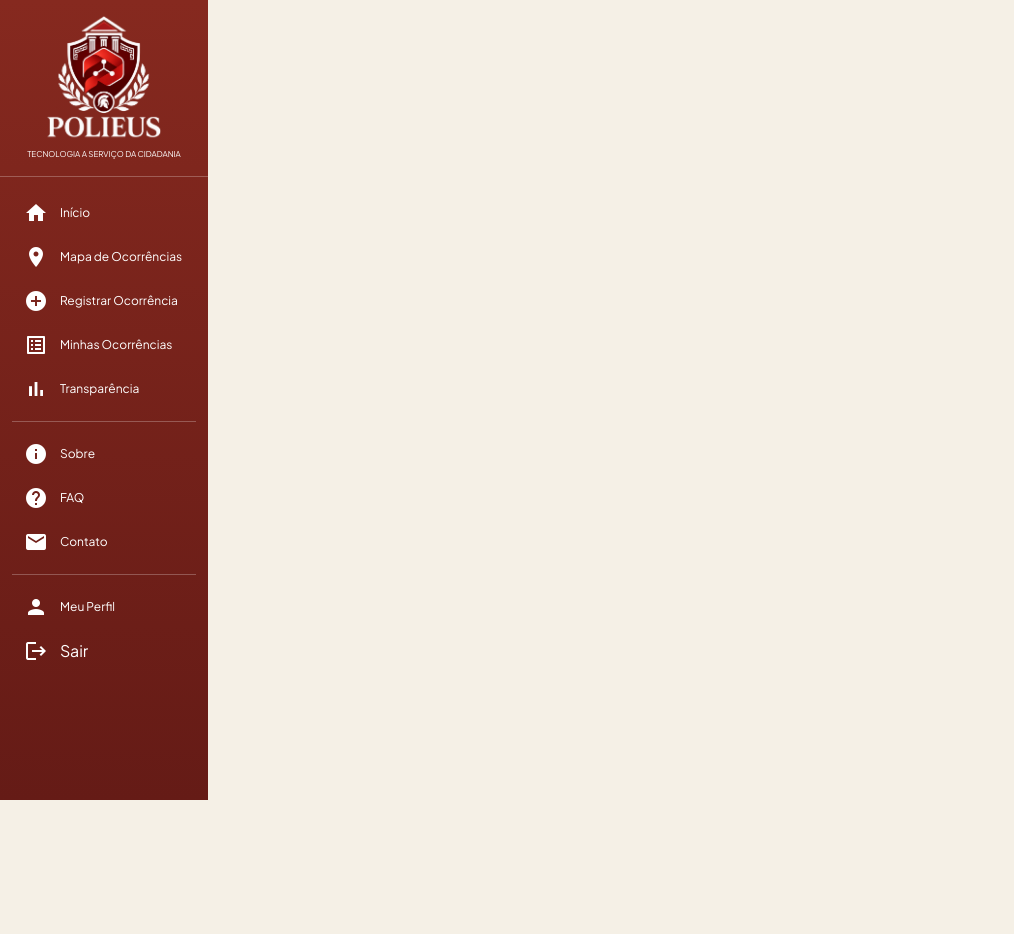
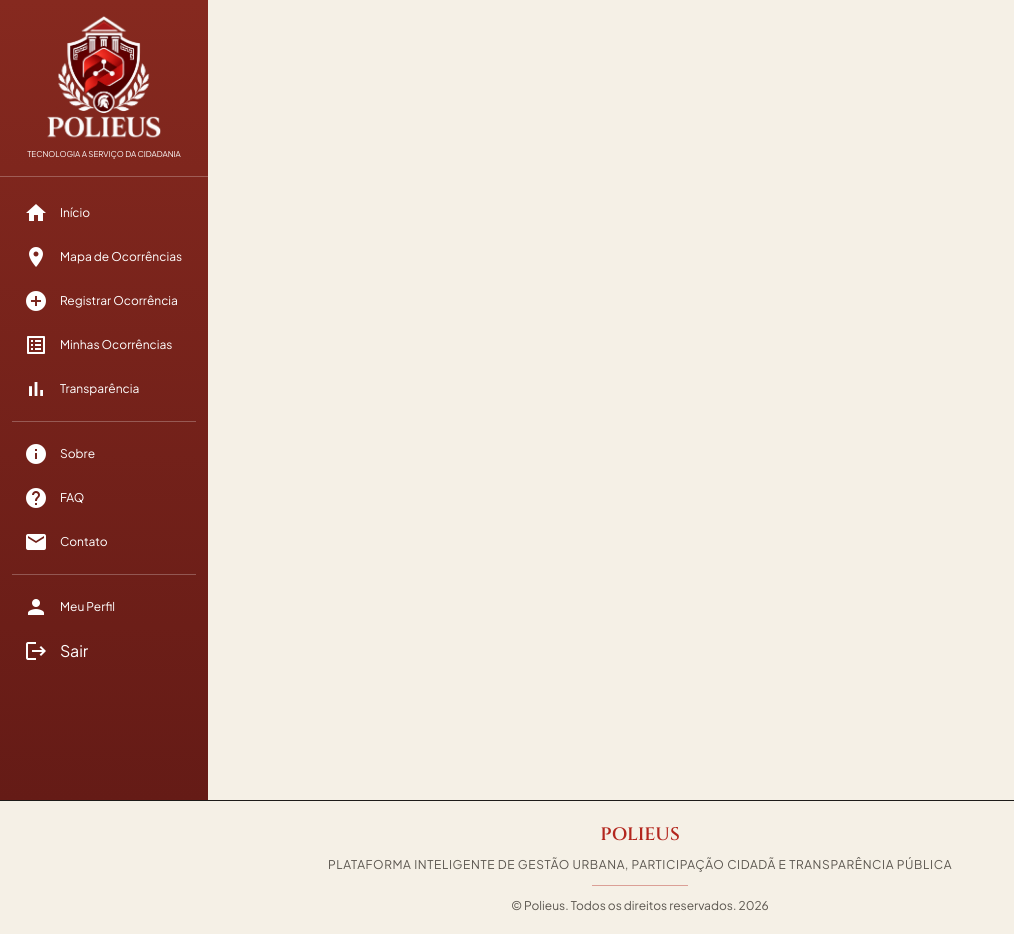
Before and after one commit to POLITECH-Global-Solution/Polieus, a React (Vite) app: page / in a window 1280 px wide. Shown: the whole page, without its empty margins (0-1014 px from the left). Before the commit the page ends 800 px from the top, so only its background shows below. Built offline with nearby package versions, Linux system fonts and the light colour scheme.

Commit message:
feat: Criando o componente reutilizável Rodape.tsx

```diff
--- a/src/App.tsx
+++ b/src/App.tsx
@@ -1,13 +1,15 @@
-import { Outlet } from 'react-router-dom';
-import Cabecalho from './components/Cabecalho/Cabecalho.tsx';
+import { Outlet } from "react-router-dom";
+import Cabecalho from "./components/Cabecalho/Cabecalho";
+import Rodape from "./components/Rodape/Rodape";
 
 export default function App() {
   return (
-    <div className="flex min-h-screen">
+    <div className="flex flex-col min-h-screen">
       <Cabecalho />
-      <main className="min-w-0 flex-1">
+      <div className="grow">
         <Outlet />
-      </main>
+      </div>
+      <Rodape />
     </div>
-  );
+  )
 }
--- /dev/null
+++ b/src/components/Rodape/Rodape.tsx
@@ -0,0 +1,23 @@
+export default function Rodape() {
+  return (
+    <footer className="bg-#f5f0e6 py-5 text-center border-t border-#d8d0c0">
+      <div className="max-w-1200px mx-auto px-4">
+        <div className="flex flex-col justify-center items-center gap-2">
+          <p className="font-titulo text-lg font-semibold text-primaria">
+            POLIEUS
+          </p>
+
+          <p className="font-corpo text-xs uppercase tracking-wider text-texto-suave">
+            PLATAFORMA INTELIGENTE DE GESTÃO URBANA, PARTICIPAÇÃO CIDADÃ E TRANSPARÊNCIA PÚBLICA
+          </p>
+
+          <div className="w-24 border-t border-primaria/40 my-1"></div>
+
+          <p className="font-corpo text-xs text-texto-suave">
+            &copy; Polieus. Todos os direitos reservados. {new Date().getFullYear()}
+          </p>
+        </div>
+      </div>
+    </footer>
+  );
+}
```
